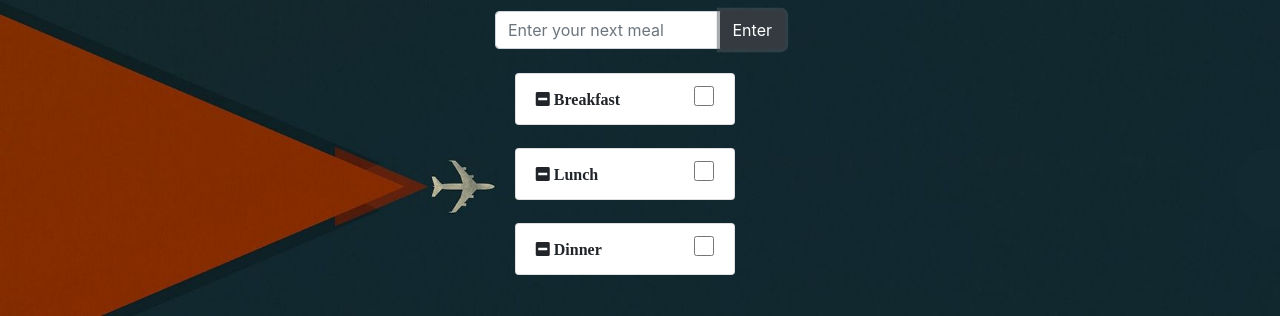
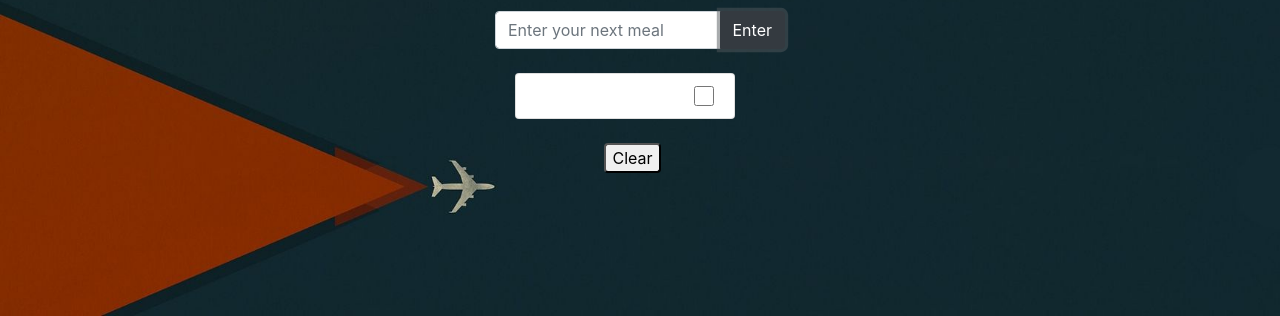
Before and after one commit to dannyGan/todoList, a plain HTML site: page index.html in a window 1280 px wide. Both pictures are taken after a click on the button "Enter". Shown: the part 484-800 px from the top of the page. Drawn offline with nearby package versions, Linux system fonts and the light colour scheme.

Commit message:
add functions

```diff
--- a/index.html
+++ b/index.html
@@ -4,42 +4,19 @@
 		<meta charset="UTF-8" />
 		<meta name="viewport" content="width=device-width, initial-scale=1.0" />
 		<meta http-equiv="X-UA-Compatible" content="ie=edge" />
-    <script
-      src="https://code.jquery.com/jquery-3.3.1.slim.min.js"
-      integrity="sha384-q8i/X+965DzO0rT7abK41JStQIAqVgRVzpbzo5smXKp4YfRvH+8abtTE1Pi6jizo"
-      crossorigin="anonymous"
-    ></script>
-    <script
-      src="https://cdnjs.cloudflare.com/ajax/libs/popper.js/1.14.7/umd/popper.min.js"
-      integrity="sha384-UO2eT0CpHqdSJQ6hJty5KVphtPhzWj9WO1clHTMGa3JDZwrnQq4sF86dIHNDz0W1"
-      crossorigin="anonymous"
-    ></script>
-    <script
-      src="https://stackpath.bootstrapcdn.com/bootstrap/4.3.1/js/bootstrap.min.js"
-      integrity="sha384-JjSmVgyd0p3pXB1rRibZUAYoIIy6OrQ6VrjIEaFf/nJGzIxFDsf4x0xIM+B07jRM"
-      crossorigin="anonymous"
-    ></script>
-    <link
-      rel="stylesheet"
-      href="https://stackpath.bootstrapcdn.com/bootstrap/4.3.1/css/bootstrap.min.css"
-      integrity="sha384-ggOyR0iXCbMQv3Xipma34MD+dH/1fQ784/j6cY/iJTQUOhcWr7x9JvoRxT2MZw1T"
-      crossorigin="anonymous"
-    />
+		<script src="https://code.jquery.com/jquery-3.3.1.slim.min.js" integrity="sha384-q8i/X+965DzO0rT7abK41JStQIAqVgRVzpbzo5smXKp4YfRvH+8abtTE1Pi6jizo" crossorigin="anonymous"></script>
+		<script src="https://cdnjs.cloudflare.com/ajax/libs/popper.js/1.14.7/umd/popper.min.js" integrity="sha384-UO2eT0CpHqdSJQ6hJty5KVphtPhzWj9WO1clHTMGa3JDZwrnQq4sF86dIHNDz0W1" crossorigin="anonymous"></script>
+		<script src="https://stackpath.bootstrapcdn.com/bootstrap/4.3.1/js/bootstrap.min.js" integrity="sha384-JjSmVgyd0p3pXB1rRibZUAYoIIy6OrQ6VrjIEaFf/nJGzIxFDsf4x0xIM+B07jRM" crossorigin="anonymous"></script>
+		<link rel="stylesheet" href="https://stackpath.bootstrapcdn.com/bootstrap/4.3.1/css/bootstrap.min.css" integrity="sha384-ggOyR0iXCbMQv3Xipma34MD+dH/1fQ784/j6cY/iJTQUOhcWr7x9JvoRxT2MZw1T" crossorigin="anonymous" />
 		<link href="index.css" rel="stylesheet" type="text/css" />
-    <link
-      rel="stylesheet"
-      href="https://use.fontawesome.com/releases/v5.7.2/css/all.css"
-    />
+		<link rel="stylesheet" href="https://use.fontawesome.com/releases/v5.7.2/css/all.css" />
 		<title>Todo List</title>
 	</head>
 
 	<body>
 		<div class="d-flex justify-content-around flex-column">
 			<div>
-        <h1
-          class="text-center display-2 border border-light rounded col-3 mx-auto"
-          id="title"
-        >
+				<h1 class="text-center display-2 border border-light rounded col-3 mx-auto" id="title">
 					To Do List
 				</h1>
 			</div>
@@ -47,48 +24,28 @@
 			<br />
 
 			<div class="input-group list col-3 mx-auto">
-        <input
-          type="text"
-          class="form-control"
-          placeholder="Enter your next meal"
-        />
+				<input type="text" class="form-control" placeholder="Enter your next meal" id="inputData" />
 				<div class="input-group-append">
-          <button type="button" class="btn btn-dark">Enter</button>
+					<button type="button" class="btn btn-dark" id="btnInput" onclick="addElement()">Enter</button>
 				</div>
 			</div>
 
 			<br />
 
 			<div class="list-group list col-8 mx-auto">
-        <ul class="list-group list col-4 mx-auto">
-          <li
-            class="list-group-item col-10 mx-auto d-flex justify-content-between align-items-center rounded"
-          >
+				<ul class="list-group list col-4 mx-auto" id="listToDo">
+					<!-- <li class="list-group-item col-10 mx-auto d-flex justify-content-between align-items-center rounded">
 						<section><i class="fas fa-minus-square"> Breakfast</i></section>
 						<section>
 							<input type="checkbox" class="checked" />
 						</section>
 					</li>
+					<br /> -->
+				</ul>
 				<br />
-          <li
-            class="list-group-item col-10 mx-auto d-flex justify-content-between align-items-center rounded"
-          >
-            <section><i class="fas fa-minus-square"> Lunch</i></section>
-            <section>
-              <input type="checkbox" class="checked" />
-            </section>
-          </li>
-          <br />
-          <li
-            class="list-group-item col-10 mx-auto d-flex justify-content-between align-items-center rounded"
-          >
-            <section><i class="fas fa-minus-square"> Dinner</i></section>
-            <section>
-              <input type="checkbox" class="checked" />
-            </section>
-          </li>
-        </ul>
+				<button class="col-0 mx-auto d-flex justify-content-between align-items-center rounded text-center" onclick="clearList()">Clear</button>
 			</div>
 		</div>
+		<script src="./index.js"></script>
 	</body>
 </html>
--- /dev/null
+++ b/index.js
@@ -0,0 +1,65 @@
+let myToDos = [];
+
+function displayTodo() {
+	const ul = document.querySelector('#listToDo');
+
+	ul.innerHTML = '';
+
+	myToDos.forEach(todo => {
+		const li = document.createElement('li');
+		const section = document.createElement('section');
+		const i = document.createElement('i');
+		const input = document.createElement('input');
+		li.setAttribute('class', 'list-group-item col-10 mx-auto d-flex justify-content-between align-items-center rounded');
+		li.innerText = todo.text;
+		// i.setAttribute('class', 'fas fa-minus-square');
+		input.setAttribute('type', 'checkbox');
+		input.setAttribute('class', 'checked');
+		// section.appendChild(i);
+		li.appendChild(section);
+		li.appendChild(input);
+		ul.appendChild(li);
+	});
+}
+
+function addElement() {
+	let data = document.getElementById('inputData').value;
+	let newTodo = {};
+	newTodo['id'] = myToDos.length + 1;
+	newTodo['text'] = data;
+
+	myToDos.push(newTodo);
+
+	displayTodo();
+	document.getElementById('inputData').value = '';
+}
+
+document.addEventListener('keyup', function(event) {
+	if (event.keyCode === 13) {
+		if (document.getElementById('inputData').value) {
+			document.getElementById('inputData');
+			addElement();
+		}
+	}
+});
+
+function clearList() {
+	const list = document.querySelectorAll('.checked');
+	const listToBeDelete = document.getElementsByClassName('list-group-item');
+
+	[...list].forEach((list, index) => {
+		console.log(list.checked);
+		if (list.checked) {
+			document.getElementById('listToDo').removeChild(listToBeDelete[index]);
+			myToDos = [];
+		} else {
+			return;
+		}
+	});
+
+	// const arr = [...listToBeDelete];
+
+	// arr.forEach((data, index) => document.getElementById('listToDo').removeChild(listToBeDelete[0]));
+}
+
+// function
```
Lines whose indentation alone changed are shown as unchanged.
